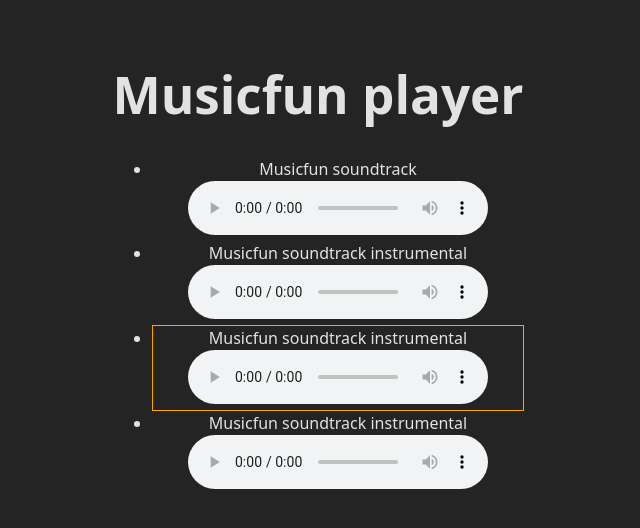
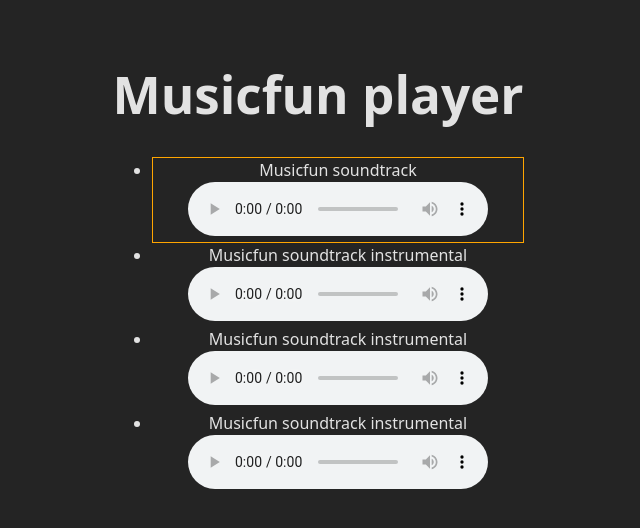
Before and after one commit to ElenaWebDev984/react-samurai_way-vite, a React (Vite) app: page / in a window 1280 px wide. Shown: the top 528 px of the page, without its empty margins (322-962 px from the left). Built offline with nearby package versions, Linux system fonts and the light colour scheme.

Commit message:
add selectedTrackId

```diff
--- a/src/App.tsx
+++ b/src/App.tsx
@@ -39,13 +39,17 @@ export function App() {
         )
     }
 
+    const selectedTrackId = 1
+
 
     return (
         <>
             <h1>Musicfun player</h1>
             <ul>
                 {tracks.map((track) => (
-                    <li key={track.id} style={{border: track.isSelected ? "1px solid orange" : "none"}}>
+                    <li key={track.id}
+                        style={{border: track.id === selectedTrackId ? "1px solid orange" : "none"}}
+                    >
                         <div>{track.title}</div>
                         <audio controls src={track.url}></audio>
                     </li>
```
